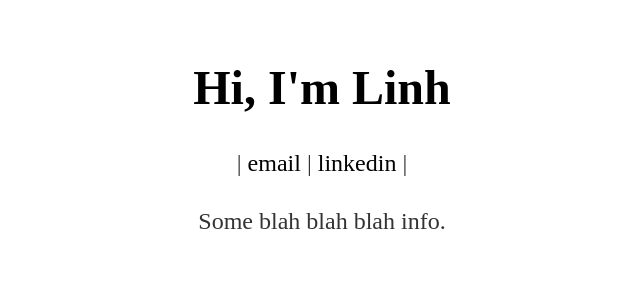
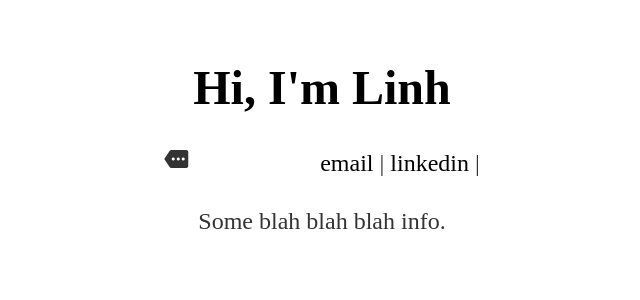
Before and after one commit to lttrinh/lttrinh.github.io, a Jekyll site: the page built from index.html, in a window 1280 px wide. Shown: the top 300 px of the page, without its empty margins (318-958 px from the left). Built offline with Jekyll 4.4.1, drawn with Linux system fonts in a browser that asks for light colours.

Commit message:
Update index.html

```diff
--- a/index.html
+++ b/index.html
@@ -6,7 +6,7 @@ title: Linh To Trinh
 
 <div class="header">
 	<h1>Hi, I'm Linh</h1>
-	<p>| <a href="mailto:linhtrinhto@gmail.com">email</a> | <a href="https://linkedin.com/in/linhtrinhto">linkedin</a> |</p>
+	<p><i class="material-icons">more horiz</i> <a href="mailto:linhtrinhto@gmail.com">email</a> | <a href="https://linkedin.com/in/linhtrinhto">linkedin</a> |</p>
 
 </div>
 
```
